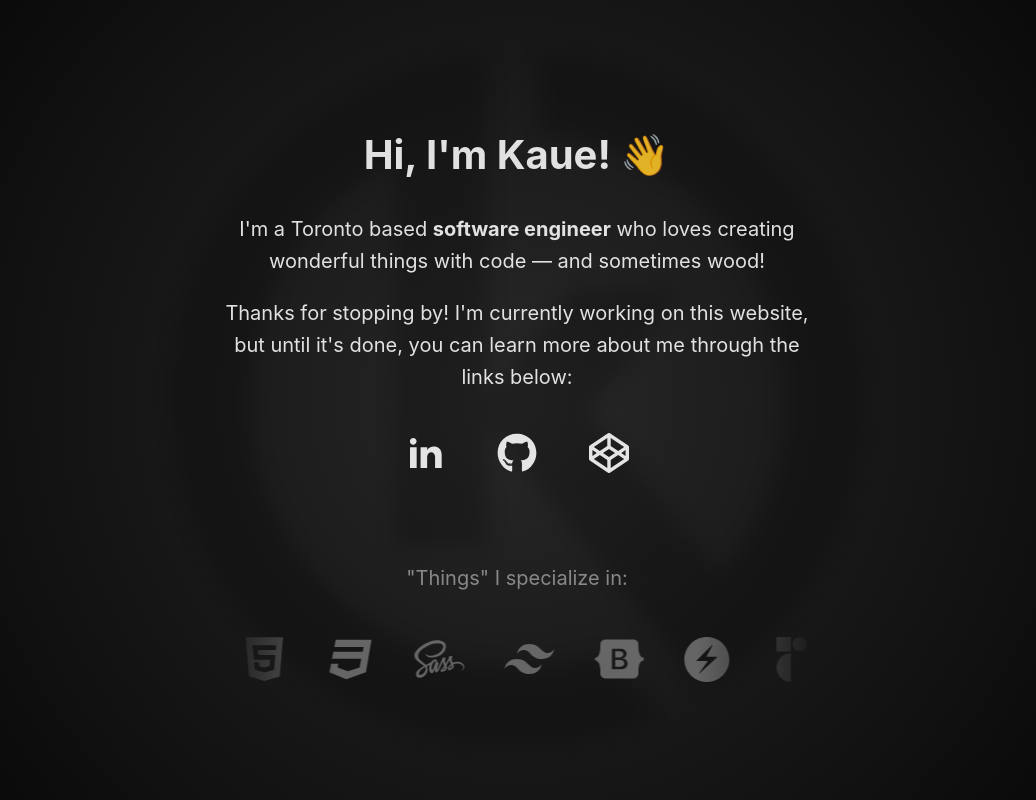
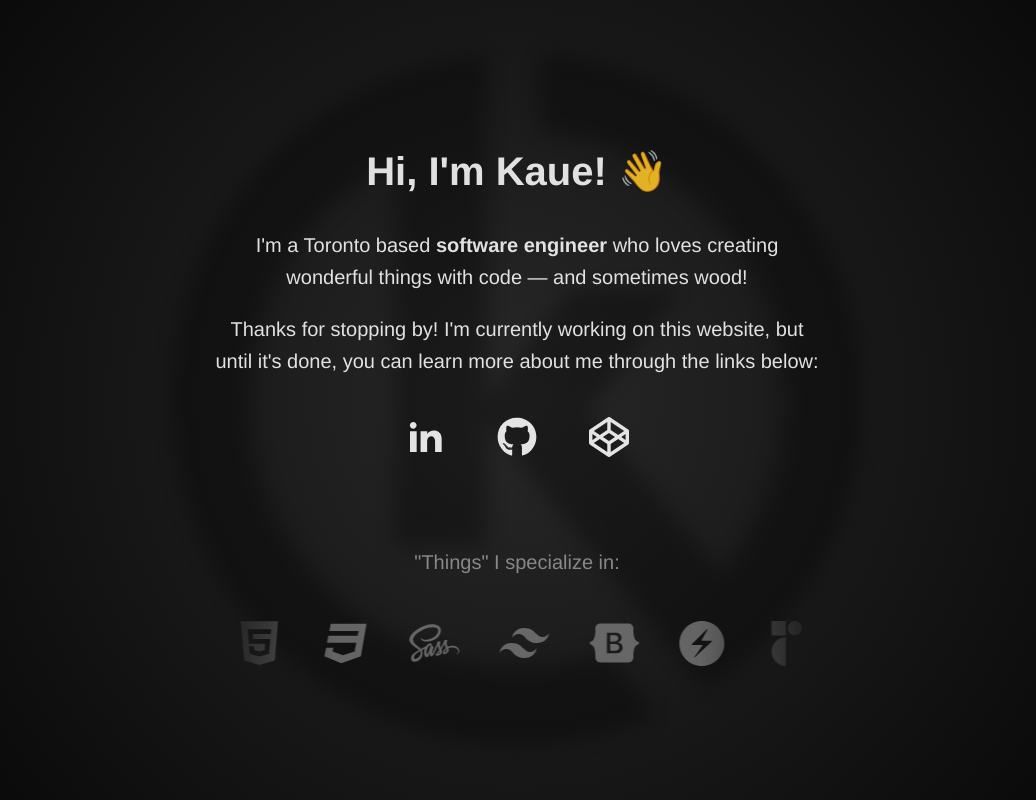
Before and after one commit to kauecode/kaueca, a React (Vite) app: page / in a window 1280 px wide. Shown: the whole page, without its empty margins (123-1159 px from the left). Built offline with nearby package versions, Linux system fonts and the light colour scheme.

Commit message:
Style updates

```diff
--- a/src/App.css
+++ b/src/App.css
@@ -1,5 +1,5 @@
 main {
-  max-width: 680px;
+  max-width: 690px;
   width: 100%;
   margin: 0 auto;
   padding: 2rem;
@@ -14,7 +14,7 @@ main {
   width: 700px;
   left: calc(50% - 350px);
   top: calc(50% - 350px);
-  opacity: 0.2;
+  opacity: 0.3;
   transform: scale(1);
   filter: blur(10px);
   animation: 3s ease-in-out fade;
@@ -30,7 +30,7 @@ main {
     filter: blur(10px);
   }
   100% {
-    opacity: 0.2;
+    opacity: 0.3;
     transform: scale(1);
   }
 }
--- a/src/index.css
+++ b/src/index.css
@@ -1,5 +1,5 @@
 :root {
-  font-family: Inter, system-ui, Avenir, Helvetica, Arial, sans-serif;
+  font-family: Helvetica, Arial, sans-serif;
   line-height: 1.6;
   font-size: 20px;
   font-weight: 400;
```
